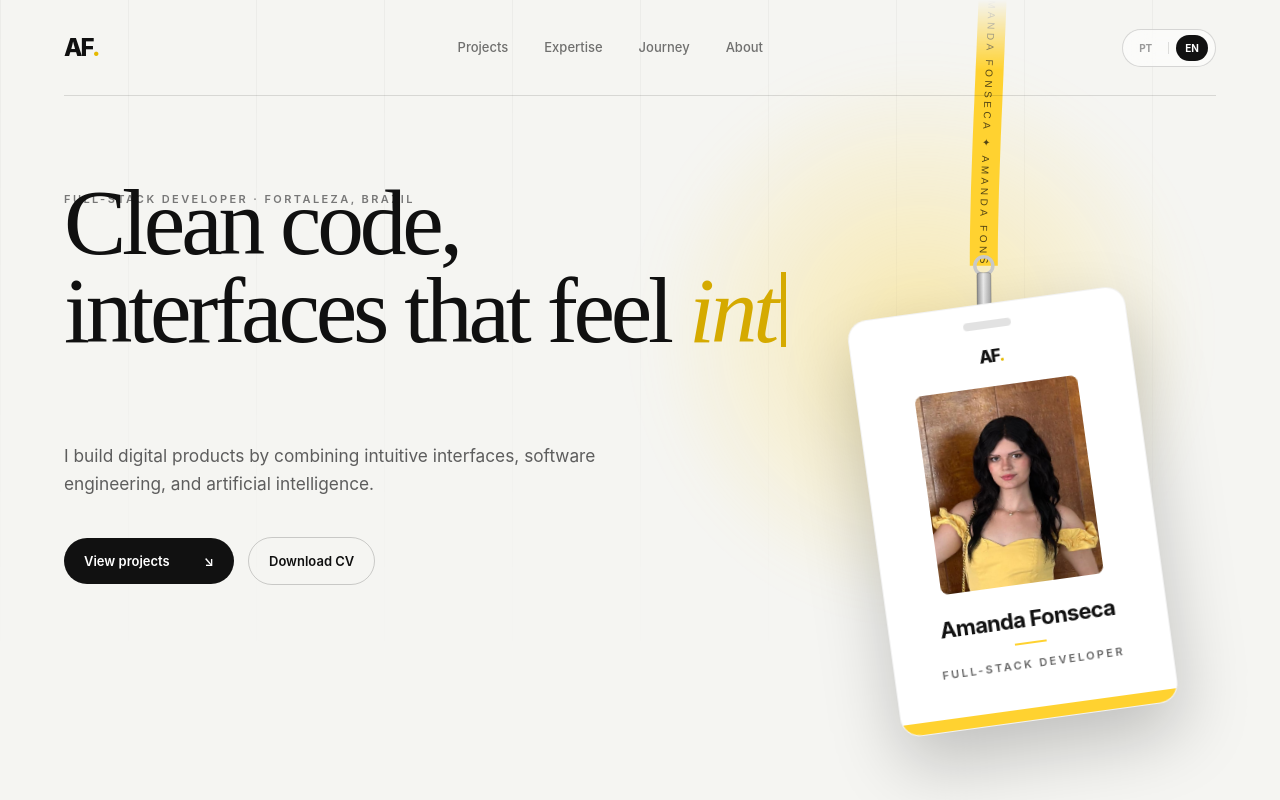
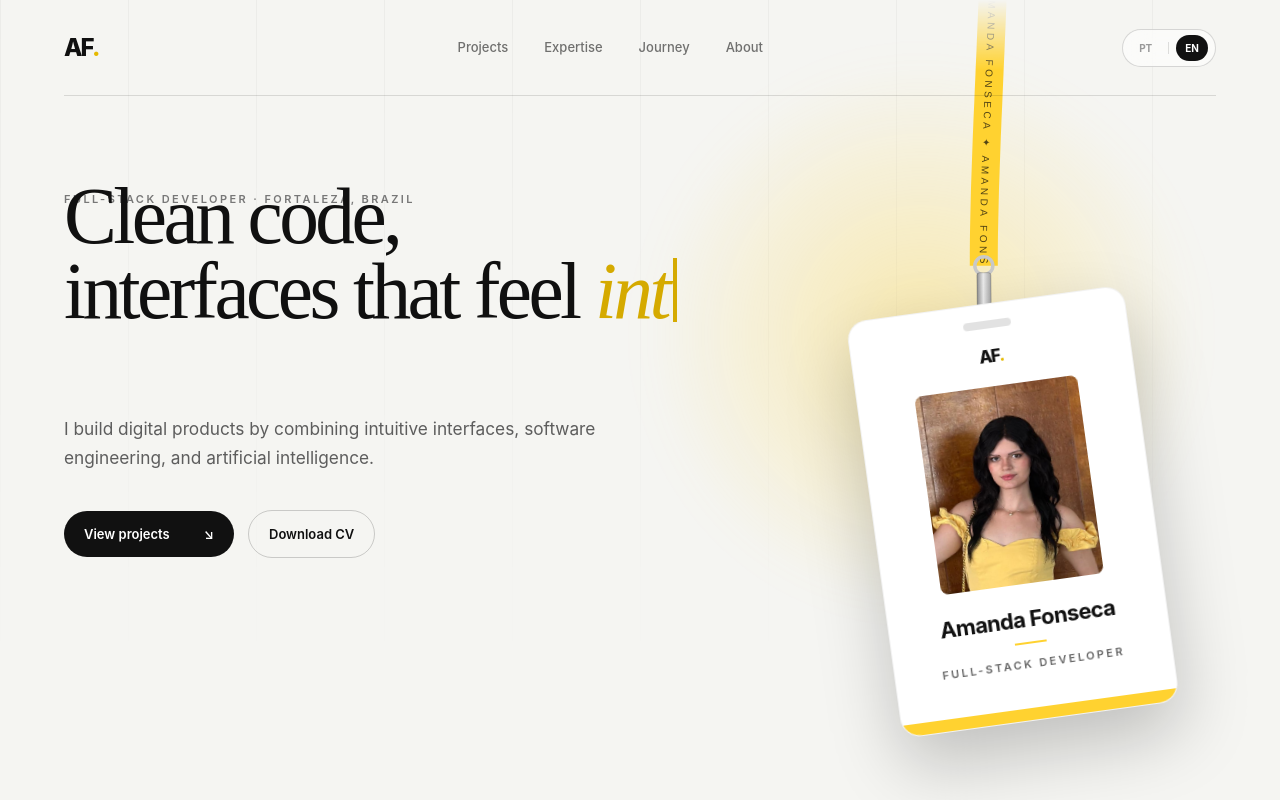
Before and after one commit to Amandaafonsecaa/Portifolio, a React (Vite) app: page / in a window 1280 px wide. Shown: the top 800 px of the page. Built offline with nearby package versions, Linux system fonts and the light colour scheme.

Commit message:
feat: responsividade

```diff
--- a/src/App.css
+++ b/src/App.css
@@ -15,7 +15,9 @@ button, a { -webkit-tap-highlight-color: transparent; }
 .hero-copy h1,.capabilities-intro h2,.projects-heading h2{font:400 clamp(52px,7.3vw,118px)/.94 "DM Serif Display",serif;letter-spacing:-.045em;margin:28px 0}.hero-copy h1 em,.capabilities-intro h2 em,.projects-heading h2 em{font-weight:400;color:#d5aa00}
 .hero-description{font:400 clamp(16px,1.35vw,20px)/1.65 Inter,sans-serif;color:#5d5d5d;max-width:590px;margin-top:32px}
 .hero-actions{display:flex;align-items:center;gap:14px;margin-top:38px}.primary-action,.secondary-action{display:inline-flex;align-items:center;justify-content:space-between;min-width:170px;padding:15px 20px;border-radius:999px;font:600 13px Inter,sans-serif;transition:.3s}.primary-action{background:#111;color:white}.primary-action:hover{transform:translateY(-3px);box-shadow:0 14px 30px rgba(0,0,0,.18)}.secondary-action{min-width:auto;border:1px solid rgba(0,0,0,.18)}
-.hero-badge{position:absolute;z-index:4;top:0;right:clamp(0px,6vw,120px)}.badge-stage{width:420px;height:760px}
+.hero-badge{position:absolute;z-index:6;top:0;right:clamp(0px,6vw,120px);pointer-events:none}.hero-badge .cursor-grab{pointer-events:auto}.badge-stage{width:420px;height:760px}
+/* o texto nunca entra na faixa do crachá: largura = espaço até a borda esquerda dele, com folga */
+@media(min-width:1101px){.hero-copy{max-width:min(850px,calc(100% + clamp(24px,5vw,80px) - clamp(0px,6vw,120px) - 420px - 40px))}.hero-copy h1{font-size:clamp(52px,6.2vw,118px)}}
 
 
 .capabilities-section{position:relative;isolation:isolate;overflow:hidden;--mx:50%;--my:50%;background:#101010;color:white;padding:clamp(90px,13vw,190px) clamp(24px,7vw,110px);display:grid;grid-template-columns:1.25fr 1fr;gap:10vw;align-items:end}.capabilities-intro h2{font-size:clamp(50px,6.5vw,100px);margin:28px 0 38px}.capabilities-intro p{max-width:540px;color:#aaa;font:400 17px/1.7 Inter,sans-serif}.capabilities-section .section-index{color:#777}.skill-cloud{display:flex;flex-wrap:wrap;gap:12px;align-content:flex-end;list-style:none;margin:0;padding:0}
@@ -37,9 +39,10 @@ button, a { -webkit-tap-highlight-color: transparent; }
 @media(prefers-reduced-motion:reduce){.expertise-aurora{animation:none}}
 .projects-section{position:relative;z-index:1;isolation:isolate;overflow:hidden;padding:clamp(88px,11vw,170px) clamp(24px,5vw,80px) clamp(72px,8vw,120px);background:#f5f5f2}.projects-heading{margin-bottom:clamp(24px,3vw,40px)}.projects-heading h2{font-size:clamp(52px,7vw,105px);max-width:1050px}
 
-@media(max-width:1100px){.hero-shell{min-height:0}.hero-badge{position:relative;top:auto;right:auto;display:flex;justify-content:center;margin:8px 0 32px}.badge-stage{width:100%;max-width:420px;height:600px}}
+/* empilhado: crachá em cima (a fita nasce no topo da página, atrás da barra) e o texto embaixo */
+@media(max-width:1100px){.hero-shell{min-height:0;display:flex;flex-direction:column;padding-bottom:24px}.topbar{background:#f5f5f2}.hero-badge{order:1;position:relative;top:auto;right:auto;display:flex;justify-content:center;margin:-96px 0 0}.hero-copy{order:2;padding-top:0!important;max-width:none}.badge-stage{width:100%;max-width:420px;height:600px}}
 @media(max-width:900px){.nav-links{display:none}.hero-copy{padding-top:70px}.hero-copy h1{font-size:clamp(49px,12vw,82px)}.hero-description{max-width:80%}.capabilities-section{grid-template-columns:1fr;gap:70px}}
-@media(max-width:560px){.topbar{height:76px}.hero-copy{padding-top:55px}.hero-copy h1{font-size:14vw}.hero-description{max-width:100%;font-size:15px}.hero-actions{align-items:stretch;flex-direction:column;width:max-content}.capabilities-section,.projects-section{padding-left:20px;padding-right:20px}}
+@media(max-width:560px){.topbar{height:76px}.hero-badge{margin-top:-76px}.hero-copy{padding-top:55px}.hero-copy h1{font-size:14vw}.hero-description{max-width:100%;font-size:15px}.hero-actions{align-items:stretch;flex-direction:column;width:max-content}.capabilities-section,.projects-section{padding-left:20px;padding-right:20px}}
 @media(prefers-reduced-motion:reduce){html{scroll-behavior:auto}*{transition-duration:.01ms!important;animation-duration:.01ms!important}}
 /* trajetória: caderno quadriculado de engenharia */
 .journey-paper{background:#fbfbf7;isolation:isolate}
--- a/src/component/TiltedGridHero.tsx
+++ b/src/component/TiltedGridHero.tsx
@@ -49,6 +49,19 @@ function arc(bend: number) {
 // shows its neighbours instead of one tile edge to edge.
 const MAX_WIDTH = 55;
 
+// Abaixo desta largura a faixa vira uma esteira reta, sem curva nem 3D.
+const FLAT_QUERY = "(max-width: 940px)";
+// na esteira reta os cards são maiores (mais altos e mais largos) e andam mais devagar
+const FLAT_TILE = 64;
+const FLAT_MAX_WIDTH = 82;
+const FLAT_SLOWDOWN = 1.8;
+
+function subscribeFlat(onChange: () => void) {
+  const query = window.matchMedia(FLAT_QUERY);
+  query.addEventListener("change", onChange);
+  return () => query.removeEventListener("change", onChange);
+}
+
 /**
  * Lays the loop on the cylinder. The radius puts the frame's edge `bend`
  * radians round the arc (see `arc`). Angles come back in degrees: `unit`
@@ -65,11 +78,21 @@ function measure(
   aspect: number,
   gap: number,
   bend: number,
+  flat = false,
 ) {
   const h = Math.min(
     (tile / 100) * height,
-    ((MAX_WIDTH / 100) * width) / aspect,
+    (((flat ? FLAT_MAX_WIDTH : MAX_WIDTH) / 100) * width) / aspect,
   );
+  if (flat) {
+    // esteira reta: as "unidades" passam a ser alturas de tile, não graus
+    if (!(h > 0)) return { columns: 2, sweep: 0, unit: 0, limit: 0 };
+    const pitch = aspect + gap / 100;
+    const limit = width / (2 * h) + aspect / 2;
+    const columns = Math.min(60, Math.max(2, Math.ceil((2 * limit) / pitch)));
+    const sweep = +((columns * pitch) / 2).toFixed(4);
+    return { columns, sweep, unit: 1, limit: +Math.min(sweep, limit).toFixed(4) };
+  }
   const radius = width * arc(bend);
   if (!(h > 0) || !(radius > 0))
     return { columns: 2, sweep: 0, unit: 0, limit: 0 };
@@ -139,8 +162,8 @@ export function TiltedGridHero({
   items,
   linkLabel,
   privateLabel,
-  speed = 4,
-  tileHeight = 26,
+  speed: speedProp = 4,
+  tileHeight: tileHeightProp = 26,
   aspectRatio = 16 / 9,
   gap = 6,
   axis = 56,
@@ -157,6 +180,14 @@ export function TiltedGridHero({
   const band = `tgh-b-${id}`;
   const reveal = `tgh-r-${id}`;
   const bend = (Math.min(85, Math.max(5, curve)) * Math.PI) / 180;
+  const flat = React.useSyncExternalStore(
+    subscribeFlat,
+    () => window.matchMedia(FLAT_QUERY).matches,
+    () => false,
+  );
+  const tileHeight = flat ? Math.max(tileHeightProp, FLAT_TILE) : tileHeightProp;
+  const speed = flat ? speedProp * FLAT_SLOWDOWN : speedProp;
+  const maxWidth = flat ? FLAT_MAX_WIDTH : MAX_WIDTH;
 
   // Null until the observer has measured the hero. The band stays hidden
   // until then, so a first paint laid out for the wrong size never shows.
@@ -177,7 +208,7 @@ export function TiltedGridHero({
     if (!el) return;
     const ro = new ResizeObserver(([entry]) => {
       const { width, height } = entry.contentRect;
-      const next = measure(width, height, tileHeight, aspectRatio, gap, bend);
+      const next = measure(width, height, tileHeight, aspectRatio, gap, bend, flat);
       setLayout((prev) =>
         prev?.columns === next.columns &&
         prev.sweep === next.sweep &&
@@ -188,7 +219,7 @@ export function TiltedGridHero({
     });
     ro.observe(el);
     return () => ro.disconnect();
-  }, [tileHeight, aspectRatio, gap, bend]);
+  }, [tileHeight, aspectRatio, gap, bend, flat]);
 
   // Fetch every image up front. A tile picks up its next one just before
   // it comes back into view, too late to start loading it then.
@@ -197,21 +228,24 @@ export function TiltedGridHero({
   }, [items]);
 
   const { columns, sweep, unit, limit } =
-    layout ?? measure(1200, 560, tileHeight, aspectRatio, gap, bend);
+    layout ?? measure(1200, 560, tileHeight, aspectRatio, gap, bend, flat);
 
   // Every length is a multiple of the tile's height, which follows the
   // hero's height until MAX_WIDTH caps it on narrow screens.
   const u = (n: number) =>
     `calc(${+n.toFixed(4)} * min(${tileHeight}cqh, ${+(
-      MAX_WIDTH / aspectRatio
+      maxWidth / aspectRatio
     ).toFixed(4)}cqw))`;
 
   const r = 100 * arc(bend);
   const radius = `${+r.toFixed(3)}cqw`;
   // Out to the axis, round it, back in: a box sits on the cylinder at the
   // angle rotateY gives it.
+  // No modo reto, o mesmo deslocamento vira um translateX puro.
   const turn = (deg: number) =>
-    `translateZ(${radius}) rotateY(${+deg.toFixed(4)}deg) translateZ(-${radius})`;
+    flat
+      ? `translateX(calc(-1 * ${u(deg)}))`
+      : `translateZ(${radius}) rotateY(${+deg.toFixed(4)}deg) translateZ(-${radius})`;
 
   // Beyond `limit` a tile is wholly off-screen, so it is hidden there. The
   // loop's ends, where it wraps, fall inside that stretch, and so do tiles
@@ -219,7 +253,10 @@ export function TiltedGridHero({
   const hide = +(((sweep - limit) / (2 * sweep || 1)) * 100).toFixed(4);
   const css =
     `@keyframes ${orbit}{` +
-    `from{transform:${turn(-sweep)}}to{transform:${turn(sweep)}}` +
+    (flat
+      ? // esteira reta: o card cresce ao passar pelo centro e encolhe nas pontas
+        `from{transform:${turn(-sweep)} scale(.82)}50%{transform:${turn(0)} scale(1)}to{transform:${turn(sweep)} scale(.82)}`
+      : `from{transform:${turn(-sweep)}}to{transform:${turn(sweep)}}`) +
     `0%,${hide}%,${100 - hide}%,100%{visibility:hidden}` +
     `${hide + 0.001}%,${100 - hide - 0.001}%{visibility:visible}}` +
     // Pausing rather than removing the motion keeps the band whole: every
@@ -254,7 +291,7 @@ export function TiltedGridHero({
           opacity: layout ? 1 : 0,
           // A shared vanishing point on the row's centre line, so the ends
           // grow evenly above and below it as they come toward the viewer.
-          perspective: `${+(r * CAMERA).toFixed(3)}cqw`,
+          perspective: flat ? "none" : `${+(r * CAMERA).toFixed(3)}cqw`,
           perspectiveOrigin: `50% ${axis}%`,
           maskImage: mask,
           WebkitMaskImage: mask,
--- a/src/component/WatercolorAvatar.tsx
+++ b/src/component/WatercolorAvatar.tsx
@@ -13,6 +13,9 @@ import portrait from "../assets/avatar-aquarela.jpg";
 
 // coordenadas na ilustração original (736 × 736)
 const SIZE = 736;
+// recorte do viewBox: a máscara de papel (44px) menos a folga da borda ondulada
+const INSET_X = 22;
+const INSET_Y = 20;
 const SKIN = "#fddac4";
 const LEFT_EYE = { cx: 319, cy: 395, rx: 21, ry: 50 };
 const RIGHT_EYE = { cx: 450, cy: 390, rx: 19, ry: 46 };
@@ -163,9 +166,10 @@ export default function WatercolorAvatar({ label }: WatercolorAvatarProps) {
       aria-label={label}
       onPointerEnter={(event) => event.pointerType === "mouse" && play()}
       onClick={play}
-      className="relative mx-auto block w-full max-w-[480px] cursor-pointer rounded-[2rem] outline-none focus-visible:outline-2 focus-visible:outline-offset-8 focus-visible:outline-[#ffd230]"
+      className="relative block w-full max-w-[480px] mx-auto lg:mr-0 lg:ml-auto cursor-pointer rounded-[2rem] outline-none focus-visible:outline-2 focus-visible:outline-offset-8 focus-visible:outline-[#ffd230]"
     >
-      <svg viewBox={`0 0 ${SIZE} ${SIZE}`} className="block h-auto w-full overflow-visible" aria-hidden="true">
+      {/* viewBox recortado na área pintada: a borda visível coincide com a caixa e alinha com o texto */}
+      <svg viewBox={`${INSET_X} ${INSET_Y} ${SIZE - 2 * INSET_X} ${SIZE - 2 * INSET_Y}`} className="block h-auto w-full overflow-visible" aria-hidden="true">
         <defs>
           {/* borda de papel de aquarela: retângulo deformado e esfumado */}
           <filter id={edge} x="-10%" y="-10%" width="120%" height="120%">
@@ -174,7 +178,7 @@ export default function WatercolorAvatar({ label }: WatercolorAvatarProps) {
             <feGaussianBlur in="wobble" stdDeviation="7" />
           </filter>
           <mask id={paper} maskUnits="userSpaceOnUse" x="0" y="0" width={SIZE} height={SIZE}>
-            <rect x="44" y="40" width={SIZE - 88} height={SIZE - 84} rx="40" fill="#fff" filter={`url(#${edge})`} />
+            <rect x="44" y="42" width={SIZE - 88} height={SIZE - 84} rx="40" fill="#fff" filter={`url(#${edge})`} />
           </mask>
           {/* tinta que escorre: manchas da explosão */}
           <filter id={bleed} x="-60%" y="-60%" width="220%" height="220%">
--- a/src/pages/knowme.tsx
+++ b/src/pages/knowme.tsx
@@ -37,9 +37,9 @@ export default function KnowMe() {
         </svg>
       </div>
 
-      <div className="relative z-10 mx-auto grid max-w-7xl items-center gap-14 px-6 pt-[clamp(120px,15vw,210px)] lg:grid-cols-[1.05fr_1fr] lg:gap-16">
+      <div className="relative z-10 mx-auto grid max-w-7xl items-center justify-items-center lg:justify-items-stretch gap-14 px-6 pt-[clamp(120px,15vw,210px)] lg:grid-cols-[1.05fr_1fr] lg:gap-16">
         {/* TEXTO */}
-        <div className="flex min-w-0 flex-col gap-8">
+        <div className="flex min-w-0 flex-col items-center gap-8 text-center lg:items-start lg:text-left">
           <RansomTitle text={t("about.title")} />
 
           <motion.p
@@ -65,7 +65,7 @@ export default function KnowMe() {
           </motion.p>
 
           {/* REDES SOCIAIS */}
-          <motion.ul className="flex flex-wrap gap-3" variants={fadeUp} custom={0.7} initial="hidden" whileInView="show" viewport={{ once: true }}>
+          <motion.ul className="flex flex-wrap justify-center gap-3 lg:justify-start" variants={fadeUp} custom={0.7} initial="hidden" whileInView="show" viewport={{ once: true }}>
             {socials.map(({ href, label, Icon }) => (
               <li key={label}>
                 <motion.a
```
Also changed, not shown: 1 other file (tests, documents, lock files or other folders).
